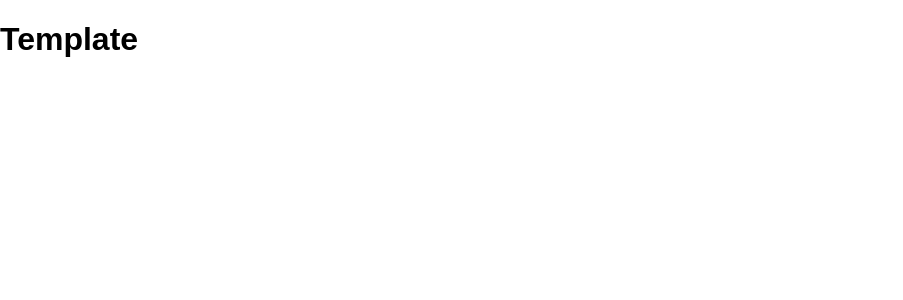
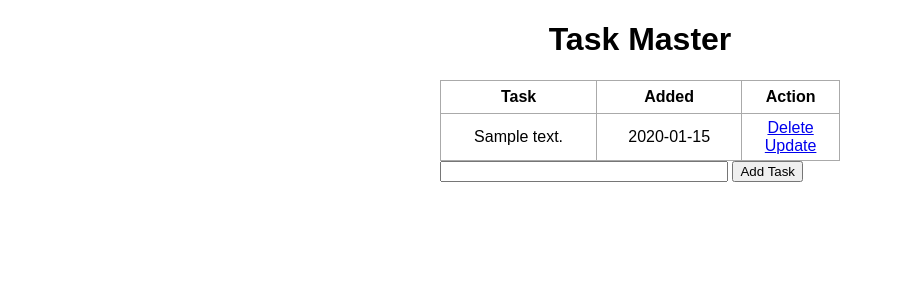
Before and after one commit to J4YP33z/CRUD_Flask, a Flask app: page / in a window 1280 px wide. Shown: the top 300 px of the page, without its empty margins (0-903 px from the left). Run offline with Flask 2, Linux system fonts and the light colour scheme; tables that the repository leaves empty hold one stand-in row (values such as "Sample post").

Commit message:
update and delete functionality done

```diff
--- a/app.py
+++ b/app.py
@@ -1,4 +1,4 @@
-from flask import Flask, render_template, url_for
+from flask import Flask, render_template, url_for, request, redirect
 from flask_sqlalchemy import SQLAlchemy
 from datetime import datetime
 
@@ -17,9 +17,46 @@ class Todo(db.Model):
         return f"<task {self.id}>"
 
 
-@app.route("/")
+@app.route("/", methods=["POST", "GET"])
 def index():
-    return render_template("index.html")
+    if request.method == "POST":
+        task_content = request.form["content"]
+        new_task = Todo(content=task_content)
+
+        try:
+            db.session.add(new_task)
+            db.session.commit()
+            return redirect("/")
+        except:
+            return "Error: add task failed"
+    else:
+        return render_template(
+            "index.html", tasks=Todo.query.order_by(Todo.date_created).all()
+        )
+
+
+@app.route("/delete/<int:id>")
+def delete(id):
+    try:
+        db.session.delete(Todo.query.get_or_404(id))
+        db.session.commit()
+        return redirect("/")
+    except:
+        return "Error: delete task failed"
+
+
+@app.route("/update/<int:id>", methods=["POST", "GET"])
+def update(id):
+    tmp = Todo.query.get_or_404(id)
+    if request.method == "POST":
+        tmp.content = request.form["content"]
+        try:
+            db.session.commit()
+            return redirect("/")
+        except:
+            return "Error: update task failed"
+    else:
+        return render_template("update.html", task=tmp)
 
 
 if __name__ == "__main__":
--- a/static/css/main.css
+++ b/static/css/main.css
@@ -1,4 +1,38 @@
-body {
+body,
+html {
   margin: 0;
   font-family: sans-serif;
 }
+
+.content {
+  margin: 0 auto;
+  width: 400px;
+}
+
+table,
+td,
+th {
+  border: 1px solid #aaa;
+}
+
+table {
+  border-collapse: collapse;
+  width: 100%;
+}
+
+th {
+  height: 30px;
+}
+
+td {
+  text-align: center;
+  padding: 5px;
+}
+
+.form {
+  margin-top: 20px;
+}
+
+#content {
+  width: 70%;
+}
--- a/templates/index.html
+++ b/templates/index.html
@@ -1,10 +1,36 @@
-{% extends "base.html" %}
+{% extends "base.html" %} {% block head %}
+<title>Task Master</title>
+{% endblock %} {% block body %}
 
-{% block head %}
+<div class="content">
+  <h1 style="text-align: center">Task Master</h1>
+
+  {% if tasks|length < 1 %}
+  <h4>no tasks created...</h4>
+  {% else %}
+  <table>
+    <tr>
+      <th>Task</th>
+      <th>Added</th>
+      <th>Action</th>
+    </tr>
+    {% for task in tasks %}
+    <tr>
+      <td>{{ task.content }}</td>
+      <td>{{ task.date_created.date() }}</td>
+      <td>
+        <a href="/delete/{{task.id}}">Delete</a>
+        <br />
+        <a href="/update/{{task.id}}">Update</a>
+      </td>
+    </tr>
+    {% endfor %}
+  </table>
+  {% endif %}
+  <form action="/" method="POST">
+    <input type="text" name="content" id="content" />
+    <input type="submit" value="Add Task" />
+  </form>
+</div>
 
 {% endblock %}
-
-
-{% block body %}
-<h1>Template</h1>
-{% endblock %}
```
Also changed, not shown: templates/update.html (added, +14 -0 lines).
